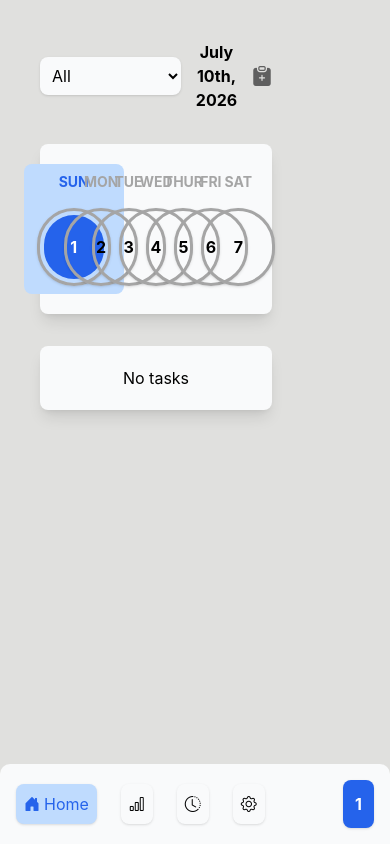
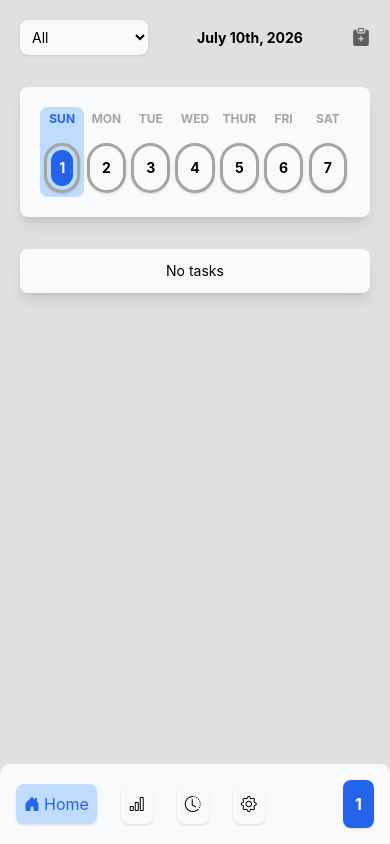
Before and after one commit to theinternetfae/Construction-site, a React (Vite) app: page /test/home in a window 390 px wide. Built offline with nearby package versions, Linux system fonts and the light colour scheme.

Commit message:
Home page sm and md screen

```diff
--- a/src/index.css
+++ b/src/index.css
@@ -272,18 +272,20 @@ body {
 
   .overall-main-body {
     @apply h-[100vh] w-[100vw] flex bg-[#E0E0DE] flex-col relative
-    md:flex-row;
+    lg:flex-row;
 
     nav {
       @apply px-4 py-4 w-full bottom-0 rounded-[10px_10px_0px_0px] bg-[#F9FAFB] absolute
-      md:static md:h-full md:w-[20vw] md:rounded-[0px_10px_10px_0px] md:px-5 md:py-10;
+      lg:static lg:h-full lg:w-[20vw] lg:rounded-[0px_10px_10px_0px] lg:px-5 lg:py-10;
 
       .sm-nav {
         @apply flex justify-between items-center
-        md:hidden;
+        md:text-xl
+        lg:hidden;
 
         .nav-sect-sm {
-          @apply flex gap-6;
+          @apply flex gap-6
+          md:gap-12;
 
           .navigation {
             @apply flex gap-1 p-2 shadow-sm rounded-lg
@@ -292,7 +294,8 @@ body {
         }
 
         .quirk-sect-sm {
-          @apply p-3 shadow-sm rounded-lg relative text-white bg-[var(--light-accent)] font-bold;
+          @apply p-3 shadow-sm rounded-lg relative text-white bg-[var(--light-accent)] font-bold
+          md:p-5;
 
           .quirk-info-sm {
             @apply text-sm absolute top-[-60px] right-[-12px] rounded-lg bg-[#F9FAFB] shadow-md w-40 text-[var(--light-accent)] text-center hidden;
@@ -302,7 +305,7 @@ body {
 
       .md-lg-nav {
         @apply hidden h-full flex-col justify-between
-        md:flex;
+        lg:flex;
 
         .logo-sect {
           @apply flex text-3xl gap-1 text-[var(--light-accent)];
@@ -343,25 +346,32 @@ body {
     }
 
     main {
-      @apply p-5 w-[80vw];
+      @apply p-5
+      lg:w-[80vw];
 
       .home {
-        @apply p-5 flex flex-col gap-8;
+        @apply flex flex-col gap-8
+        md:p-3
+        lg:p-5;
 
         .header {
           @apply flex justify-between rounded-lg items-center;
 
           .task-groups {
-            @apply bg-[#F9FAFB] p-2 rounded-lg shadow-sm;
+            @apply bg-[#F9FAFB] text-sm p-2 rounded-lg shadow-sm
+            focus:outline-none
+            md:text-base;
           }
 
           p {
-            @apply font-bold w-full text-center
+            @apply font-bold w-full text-center text-sm
+            md:text-base;
           }
 
           i {
-            @apply cursor-pointer text-xl text-[#5F5F5F] transition duration-300 ease-in-out
-            hover:text-[var(--light-accent)];
+            @apply cursor-pointer text-lg text-[#5F5F5F] transition duration-300 ease-in-out
+            hover:text-[var(--light-accent)]
+            md:text-xl;
           }
         }
 
@@ -372,12 +382,14 @@ body {
             @apply grid grid-cols-7 place-items-center w-full;
 
             .date {
-              @apply p-2 w-25 flex flex-col gap-4 justify-center items-center rounded-lg cursor-pointer
+              @apply w-11 p-1 text-sm flex flex-col gap-4 justify-center items-center rounded-lg cursor-pointer
               duration-300 ease-in-out hover:bg-[#BFDBFE]
-              first:bg-[#BFDBFE];
+              first:bg-[#BFDBFE]
+              md:p-2 md:w-20 md:text-base;
 
               .date-day {
-                @apply text-sm font-bold text-[#A5A5A5];
+                @apply text-xs font-bold text-[#A5A5A5]
+                md:text-sm;
               }
 
               .first {
@@ -388,7 +400,8 @@ body {
                 @apply border border-3 border-[#A5A5A5] p-1 shadow-sm text-center rounded-full;
 
                 .date-num {
-                  @apply p-5 rounded-full text-center w-15 font-bold;
+                  @apply p-2 rounded-full text-center font-bold
+                  md:w-15 md:p-5;
                 }
 
                 .first {
@@ -401,10 +414,12 @@ body {
         }
 
         .task-display {
-          @apply p-5 rounded-lg shadow-lg bg-[#F9FAFB];
+          @apply p-3 rounded-lg shadow-lg bg-[#F9FAFB]
+          md:p-5;
 
           p {
-            @apply text-center
+            @apply text-center text-sm
+            md:text-base;
           }
         }
       }
--- a/src/utilities jsx/TaskEditor.jsx
+++ b/src/utilities jsx/TaskEditor.jsx
@@ -13,12 +13,12 @@ function TaskEditor({exit}) {
 
             <div className="editor-cont">
 
-                <i class="bi bi-x-square-fill exit-editor" onClick={exit}></i>
+                <i className="bi bi-x-square-fill exit-editor" onClick={exit}></i>
 
                 <section className="emoji-section">
 
                     <div className="emoji-box" onClick={() => setOpenEmojiPicker(!openEmojiPicker)}>
-                        <i class="bi bi-plus"></i>
+                        <i className="bi bi-plus"></i>
                     </div>
 
                     {openEmojiPicker && <EmojiPicker/>}
```
